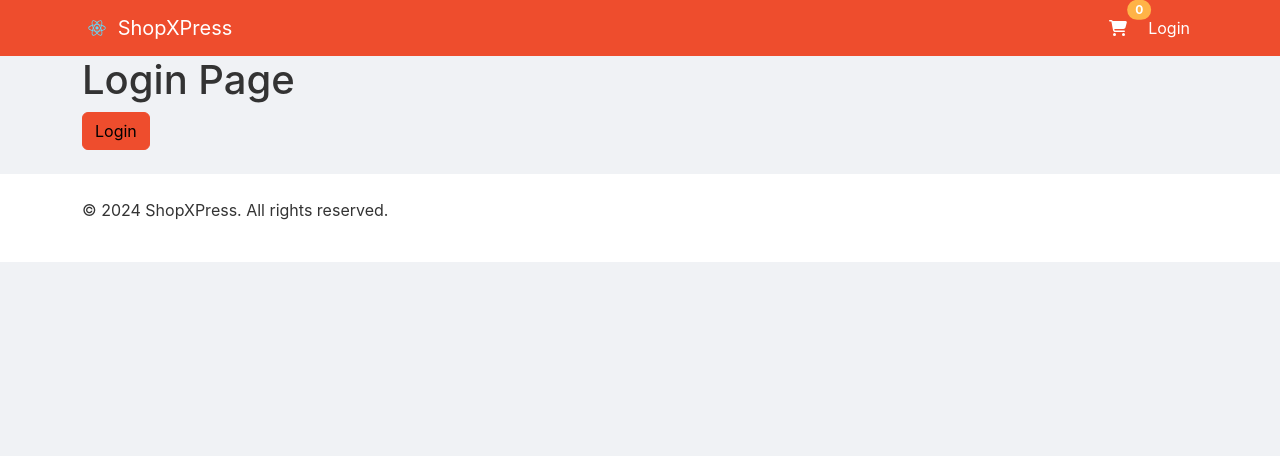
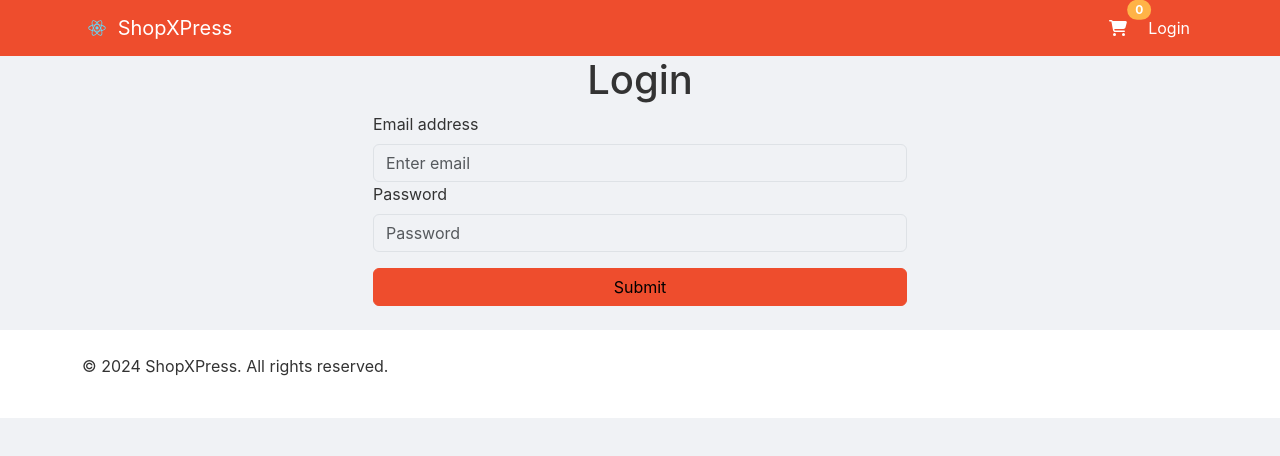
Before and after one commit to noopydoopy/shopxpress-web, a React (Create React App) app: page /login in a window 1280 px wide. Shown: the top 456 px of the page. Built offline with nearby package versions, Linux system fonts and the light colour scheme; no server answers.

Commit message:
Fix token validation

```diff
--- a/src/components/layout/TopNavBar.tsx
+++ b/src/components/layout/TopNavBar.tsx
@@ -7,7 +7,7 @@ import { FontAwesomeIcon } from '@fortawesome/react-fontawesome';
 import { faCartShopping } from '@fortawesome/free-solid-svg-icons';
 
 const TopNavBar: React.FC = () => {
-  const { isAuthenticated, logout } = useAuth();
+  const { isAuthenticated, logout, currentUser } = useAuth();
   const navigate = useNavigate();
 
   return (
@@ -32,7 +32,7 @@ const TopNavBar: React.FC = () => {
               </Button>
             </Nav.Link>
             {isAuthenticated ? (
-              <NavDropdown title='Login as XXX' id='basic-nav-dropdown'>
+              <NavDropdown title={`${currentUser?.firstName} ${currentUser?.lastName}`} id='basic-nav-dropdown'>
                 {/* <NavDropdown.Divider /> */}
                 <NavDropdown.Item
                   onClick={() => {
--- /dev/null
+++ b/src/contracts/UserProfileContract.ts
@@ -0,0 +1,10 @@
+interface UserProfileContract {
+    userId: number;
+    firstName: string;
+    lastName: string;
+    age: number;
+    email: string;
+    userTypeDescription: string;
+}
+
+export default UserProfileContract;
--- a/src/helpers/authHelper.ts
+++ b/src/helpers/authHelper.ts
@@ -1,4 +1,5 @@
 import AuthContract from "../contracts/AuthContract"
+import UserProfileContract from "../contracts/UserProfileContract";
 
 export enum LocalStorageKey {
     Token = 'token'
@@ -6,19 +7,26 @@ export enum LocalStorageKey {
 
 
 export class AuthHelper {
-    token: string | null
+    token: string | null;
+    user : UserProfileContract | null;
 
     constructor() {
         this.token = localStorage.getItem(LocalStorageKey.Token);
+        this.user = null;
     }
 
-    get() {
-        return localStorage.getItem(LocalStorageKey.Token);
+    setUser(user : UserProfileContract) {
+        this.user = user;
+    }
+
+    getUser() {
+        return this.user;
     }
 
     setAuth(auth: AuthContract) {
         if (auth) {
             localStorage.setItem(LocalStorageKey.Token, auth.token);
+            this.token = auth.token;
         }
     }
 
--- a/src/httpRequest/index.ts
+++ b/src/httpRequest/index.ts
@@ -35,7 +35,7 @@ export class HttpRequest {
 
     this.axiosInstance.interceptors.request.use(
       (request: InternalAxiosRequestConfig) => {
-        const apiToken = authHelper.get();
+        const apiToken = authHelper.token;
         // Attach token for the request.
         if (request.headers && apiToken) {
           request.headers['Authorization'] = 'Bearer ' + apiToken;
@@ -55,6 +55,7 @@ export class HttpRequest {
         if (error.response?.status === 401) {
           // Remove token and redirect to login.
           console.log('Token is invalid or expired');
+          authHelper.removeAuth();
           window.location.href = '/login';
         } else if (error.response?.status === 204) {
         }
--- a/src/pages/Cart/CartPage.tsx
+++ b/src/pages/Cart/CartPage.tsx
@@ -56,7 +56,7 @@ const CartPage: FC = () => {
                         <ListGroup variant="flush" color="white" className="gap-2">
                             {
                                 [1, 2, 3, 4, 5].map((p, i) =>
-                                    <ListGroup.Item action className="d-flex flex-wrap justify-content-between align-items-center flex-column flex-md-row" key={i}>
+                                    <ListGroup.Item as="div" action className="d-flex flex-wrap justify-content-between align-items-center flex-column flex-md-row" key={i}>
                                         <div>
                                             <Image src="" className="object-fit-contain" style={{ height: '6em' }} onError={e => {
                                                 const target = e.target as HTMLImageElement;
--- a/src/pages/Login/LoginPage.tsx
+++ b/src/pages/Login/LoginPage.tsx
@@ -1,11 +1,17 @@
-import { useCallback, useEffect } from 'react';
+import { useCallback, useEffect, useState } from 'react';
 import { useAuth } from '../../context/AuthContext';
 import { useNavigate } from 'react-router-dom';
-import { Button } from 'react-bootstrap';
+import { Alert, Button, Col, Container, Row, Form } from 'react-bootstrap';
+import { toast } from 'react-toastify';
 
 const LoginPage = () => {
   const { login, isAuthenticated } = useAuth();
   const navigate = useNavigate();
+  const [email, setEmail] = useState<string>('');
+  const [password, setPassword] = useState<string>('');
+  const [validated, setValidated] = useState<boolean>(false);
+  const [error, setError] = useState<string>('');
+
 
   useEffect(() => {
     if (isAuthenticated) {
@@ -13,17 +19,72 @@ const LoginPage = () => {
     }
   }, [isAuthenticated]);
 
-  const handleLogin = useCallback(() => {
-    login();
-    navigate('/');
-  }, [login]);
+  const handleLogin = useCallback(async (event: React.FormEvent<HTMLFormElement>) => {
+    event.preventDefault();
+    event.stopPropagation();
+
+    if (event.currentTarget.checkValidity() === false) {
+      setValidated(true);
+      return;
+    }
+
+    // Mock authentication logic
+    const loginResult = await login(email, password);
+    if (loginResult) {
+      setError('');
+      toast.success('Login successfully');
+    } else {
+      toast.error('Invalid email or password');
+    }
+  }, [login, toast, setError, email, password]);
 
   return (
     <>
-      <h1>Login Page</h1>
-      <Button variant='primary' onClick={handleLogin}>
-        Login
-      </Button>
+      <Container>
+        <Row className="justify-content-md-center">
+          <Col md={6}>
+            <h1 className="text-center">Login</h1>
+            {error && <Alert variant="danger">{error}</Alert>}
+            <Form noValidate validated={validated} onSubmit={handleLogin}>
+              <Form.Group controlId="formEmail">
+                <Form.Label>Email address</Form.Label>
+                <Form.Control
+                  required
+                  type="email"
+                  placeholder="Enter email"
+                  value={email}
+                  onChange={(e) => setEmail(e.target.value)}
+                />
+                <Form.Control.Feedback type="invalid">
+                  Please provide a valid email.
+                </Form.Control.Feedback>
+              </Form.Group>
+
+              <Form.Group controlId="formPassword">
+                <Form.Label>Password</Form.Label>
+                <Form.Control
+                  required
+                  type="password"
+                  placeholder="Password"
+                  value={password}
+                  onChange={(e) => setPassword(e.target.value)}
+                />
+                <Form.Control.Feedback type="invalid">
+                  Please provide a password.
+                </Form.Control.Feedback>
+              </Form.Group>
+              <div className='d-grid'>
+
+              </div>
+              <div className="d-grid gap-2">
+                <Button variant="primary" type="submit" className="mt-3" >
+                  Submit
+                </Button>
+              </div>
+            </Form>
+          </Col>
+        </Row>
+      </Container>
     </>
   );
 };
--- /dev/null
+++ b/src/services/user.service.ts
@@ -0,0 +1,9 @@
+import UserProfileContract from "../contracts/UserProfileContract";
+import httpRequest from "../httpRequest"
+
+const ROUTE_PREFIX = 'Users';
+const userService = {
+    getProfile: () => httpRequest.get<UserProfileContract>(`${ROUTE_PREFIX}/Profile`)
+}
+
+export default userService;
```
Also changed, not shown: src/context/AuthContext.tsx (+47 -15 lines).
